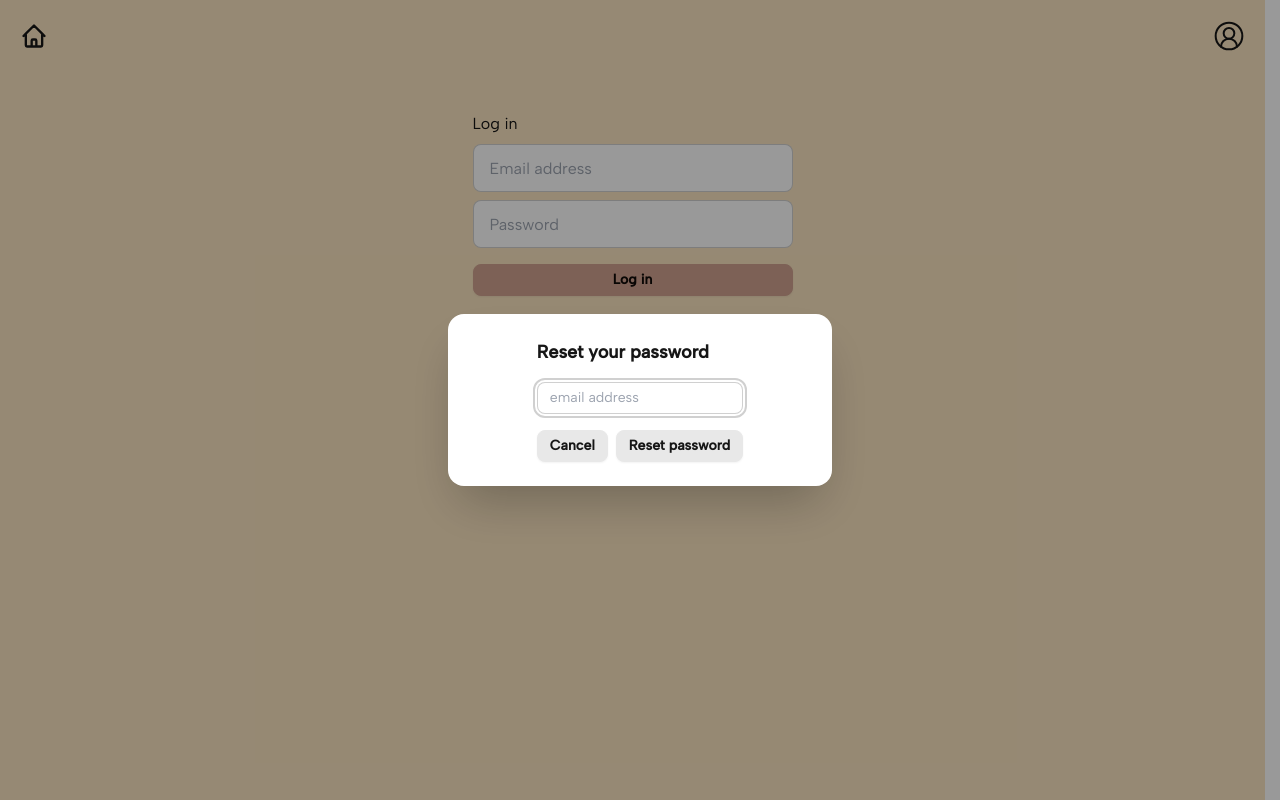
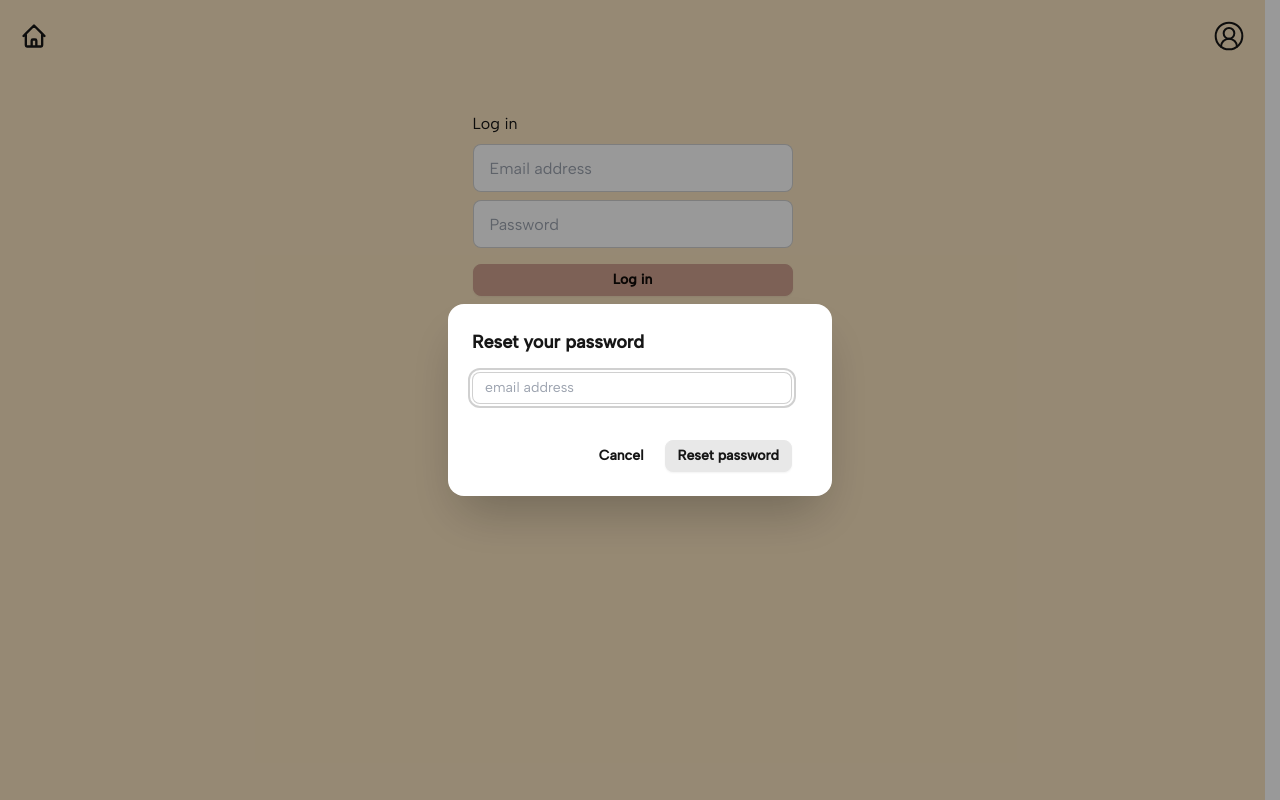
Before and after one commit to felicialyden/recipe-search-frontend, a React (Vite) app: page /recipe-search-frontend/login in a window 1280 px wide. Both pictures are taken after a click on the element "Forgot your password?". Built offline with nearby package versions, Linux system fonts and the light colour scheme.

Commit message:
show error messages in modal

```diff
--- a/src/components/ResetPasswordModal.tsx
+++ b/src/components/ResetPasswordModal.tsx
@@ -5,44 +5,63 @@ import { Response } from "../types"
 
 const ResetPasswordModal = () => {
   const [loading, setLoading] = useState(false)
+  const [errorMessage, setErrorMessage] = useState('')
   const { sendPasswordLink } = useContext(AuthContext)
-
   const handleSendPasswordEmail = async(e: SyntheticEvent) => {
     e.preventDefault()
     const form = (e.target as HTMLButtonElement).closest('form')
     const modalElement = document.getElementById('resetPasswordModal') as HTMLDialogElement
     const email = (document.querySelector('input[name="email"]') as HTMLInputElement).value
-        if(!email) return toast('Please enter the email address associated with your account')
+    const emailRegex = /^[\w-.]+@([\w-]+\.)+[\w-]{2,4}$/g
+    if(!email) {
+      document.querySelector('input[name="email"]')?.classList.add('input-error')
+      setErrorMessage('Please enter the email address associated with your account')
+      return
+    } else if (!email.match(emailRegex)){
+      document.querySelector('input[name="email"]')?.classList.add('input-error')
+      setErrorMessage('Please enter a valid email address')
+      return
+    }
     try {
       setLoading(true)
       const response = await sendPasswordLink(email) as Response
+      setLoading(false)
       if(!response.success) {
         throw response.error
       }
-          setLoading(false)
+      form?.reset()
       toast.success("A password recovery link has been sent to your email")
-          form?.reset()
       modalElement?.close()
     } catch (error) {
+      modalElement?.close()
       toast.error(`${error}`)
     }
   }
 
-    const closeModal = () => {
+  const handleInputChange = () => {
+    document.querySelector('input[name="email"]')?.classList.remove('input-error')
+    setErrorMessage('')
+  }
+
+  const closeModal = (e: SyntheticEvent) => {
+    const form = (e.target as HTMLButtonElement).closest('form')
     const modalElement = document.getElementById('resetPasswordModal') as HTMLDialogElement
     modalElement?.close()
-      document.getElementById('resetPasswordModal')
+    setErrorMessage('')
+    document.querySelector('input[name="email"]')?.classList.remove('input-error')
+    form?.reset()
   }
 
   return (
     <dialog id="resetPasswordModal" className="modal">
   <div className="modal-box max-w-sm">
     <div className="modal-action w-full flex place-content-center mt-0">
-      <form method="dialog" id="resetPasswordForm">
+      <form method="dialog" id="resetPasswordForm" className="w-full">
       <h3 className="font-bold text-lg mb-4">Reset your password</h3>
-      <input name="email" className="input input-bordered w-full max-w-xs input-sm mb-4" placeholder="email address"></input>
-        <div className="flex items-center">
-        <button onClick={closeModal} className="btn btn-sm mr-2">Cancel</button>
+      <input onChange={handleInputChange} name="email" className="input input-bordered w-full max-w-xs input-sm mb-2" placeholder="email address"></input>
+       <p className="text-xs h-3">{errorMessage}</p>
+        <div className="flex place-content-end pr-4 mt-4">
+        <button onClick={closeModal} className="btn btn-sm btn-ghost mr-2">Cancel</button>
         <button onClick={(e) => handleSendPasswordEmail(e)} className="btn btn-sm">
           {loading && <span className="loading loading-spinner h-4 w-4"></span>}
           {loading? 'Sending email': 'Reset password'}
```
Lines whose indentation alone changed are shown as unchanged.
